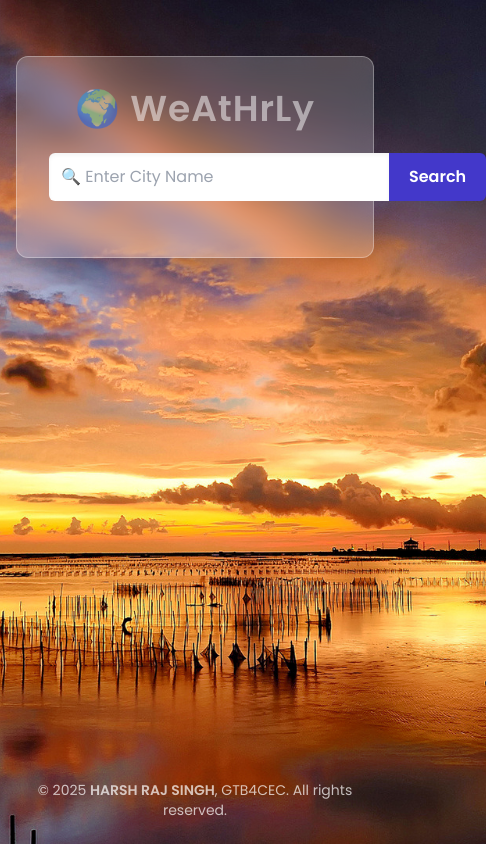
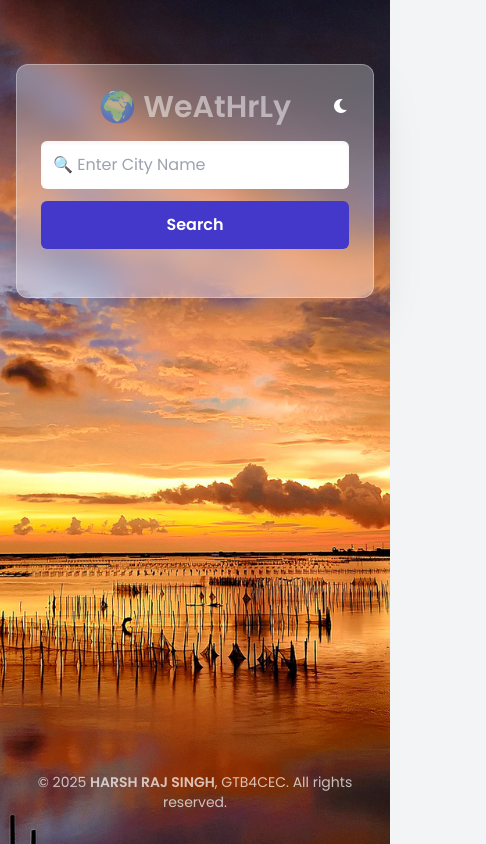
Before and after one commit to HarshGRS/Weatherly-App, a plain HTML site: page index.html in a window 390 px wide. Shown: the whole page, 486 px wide, since content can reach past the window. Drawn offline with nearby package versions, Linux system fonts and the light colour scheme.

Commit message:
index.html

```diff
--- a/index.html
+++ b/index.html
@@ -7,6 +7,11 @@
   <link href="https://fonts.googleapis.com/css2?family=Poppins:wght@400;600&display=swap" rel="stylesheet" />
   <link rel="stylesheet" href="https://cdnjs.cloudflare.com/ajax/libs/font-awesome/6.0.0-beta3/css/all.min.css" />
   <script src="https://cdn.tailwindcss.com"></script>
+  <script>
+    tailwind.config = {
+      darkMode: 'class'
+    }
+  </script>
   <style>
     body {
       font-family: 'Poppins', sans-serif;
@@ -15,6 +20,12 @@
       background-position: center;
       background-repeat: no-repeat;
       min-height: 100vh;
+    }
+
+    @media (max-width: 640px) {
+      body {
+        background-position: top;
+      }
     }
 
     .fade-in {
@@ -37,34 +48,46 @@
     }
   </style>
 </head>
-<body class="flex flex-col justify-between min-h-screen items-center p-4">
-  <div class="bg-white bg-opacity-20 backdrop-blur-md rounded-xl shadow-2xl p-8 max-w-md w-full mt-10 border border-white/30">
-    <h1 class="text-white text-4xl font-bold mb-6 text-center tracking-wide animate-pulse">🌍 WeAtHrLy</h1>
-    <form id="weatherForm" class="flex mb-6">
+<body class="flex flex-col justify-between min-h-screen items-center px-4 sm:px-8 py-6 transition duration-300 bg-gray-100 dark:bg-gray-900">
+  <div class="w-full max-w-md sm:max-w-xl mt-10 bg-white/30 dark:bg-black/30 backdrop-blur-md rounded-xl shadow-2xl p-6 sm:p-8 border border-white/30 dark:border-gray-600">
+    <div class="flex justify-between items-center mb-4">
+      <h1 class="text-white dark:text-gray-100 text-3xl sm:text-4xl font-bold text-center w-full animate-pulse">🌍 WeAtHrLy</h1>
+      <button id="themeToggle" class="absolute right-6 text-white dark:text-yellow-400" title="Toggle Theme">
+        <i class="fas fa-moon"></i>
+      </button>
+    </div>
+    <form id="weatherForm" class="flex flex-col sm:flex-row gap-3 sm:gap-0 mb-6">
       <input
         type="text"
         id="cityInput"
         placeholder="🔍 Enter City Name"
-        class="flex-grow rounded-l-md p-3 text-gray-800 focus:outline-none shadow-inner"
+        class="flex-grow rounded-md sm:rounded-l-md p-3 text-gray-800 dark:text-white bg-white dark:bg-gray-800 focus:outline-none shadow-inner"
         required
       />
       <button
         type="submit"
-        class="bg-indigo-700 hover:bg-indigo-800 text-white px-5 rounded-r-md transition-all duration-300 font-semibold"
+        class="bg-indigo-700 hover:bg-indigo-800 text-white px-5 py-3 rounded-md sm:rounded-l-none sm:rounded-r-md transition-all duration-300 font-semibold"
       >
         Search
       </button>
     </form>
-    <div id="weatherResult" class="text-white text-center space-y-4 fade-in">
-      <!-- Weather info will be displayed here -->
+    <div id="offlineAlert" class="hidden text-red-400 text-center mb-4">
+      ⚠️ You are currently offline. Displaying cached data if available.
     </div>
+    <div id="weatherResult" class="text-white text-center space-y-4 fade-in"></div>
   </div>
-
-  <!-- Footer -->
-  <footer class="text-white text-sm mt-8 mb-2 text-center opacity-70">
+  <footer class="text-white dark:text-gray-400 text-sm mt-8 mb-2 text-center opacity-70">
     © 2025 <strong>HARSH RAJ SINGH</strong>, GTB4CEC. All rights reserved.
   </footer>
-
   <script src="main.js"></script>
+  <script>
+    if ('serviceWorker' in navigator) {
+      window.addEventListener('load', () => {
+        navigator.serviceWorker.register('./sw.js')
+          .then(() => console.log('✅ Service Worker Registered'))
+          .catch(err => console.log('❌ SW registration failed:', err));
+      });
+    }
+  </script>
 </body>
 </html>
```
